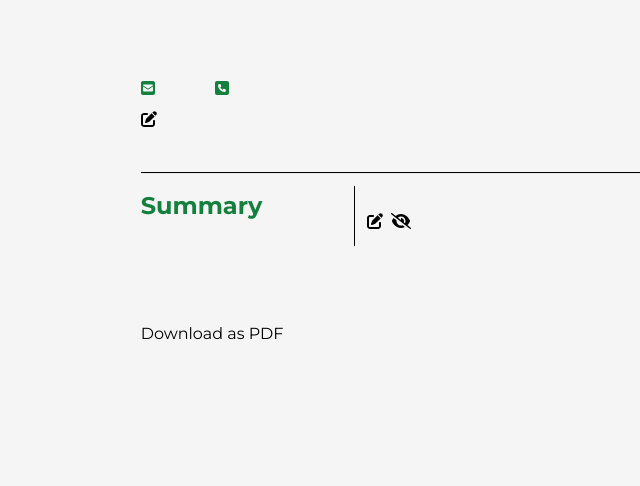
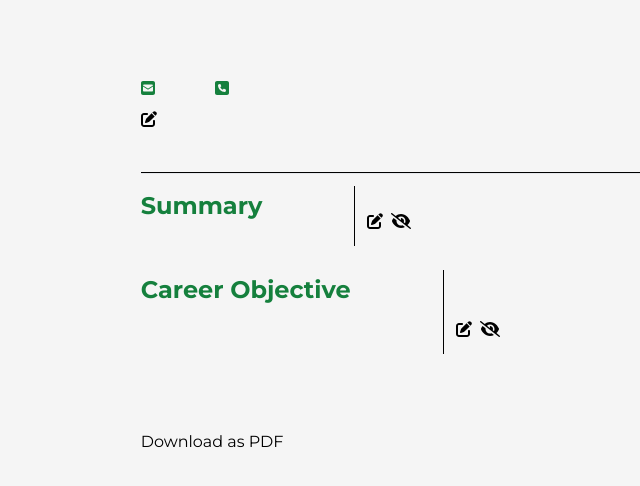
Before and after one commit to 00mark0/odin-project---cv-app, a React (Vite) app: page / in a window 1280 px wide. Shown: the top 486 px of the page, without its empty margins (166-806 px from the left). Built offline with nearby package versions, Linux system fonts and the light colour scheme.

Commit message:
objective section done

```diff
--- a/src/App.jsx
+++ b/src/App.jsx
@@ -2,6 +2,7 @@ import React, { useState } from "react";
 import "./App.css";
 import Info from "./components/Info";
 import Summary from "./components/Summary";
+import Objective from "./components/Objective";
 import html2canvas from "html2canvas";
 import jsPDF from "jspdf";
 
@@ -35,6 +36,7 @@ function App() {
             <Info />
             <hr />
             <Summary />
+            <Objective />
           </div>
           <button className="ml-10" onClick={printDocument}>
             Download as PDF
--- a/src/components/Info.jsx
+++ b/src/components/Info.jsx
@@ -68,7 +68,7 @@ function Info() {
             value={job}
             onChange={(e) => setJob(e.target.value)}
             onClick={(e) => e.preventDefault()}
-            className="text-2xl border border-black w-64 md:w-96 text-green-700 font-bold rounded-md "
+            className="text-2xl border border-black w-64 md:w-96 text-green-700 font-bold rounded-md"
           />
         ) : (
           <h2 className="font-bold text-green-700 text-2xl">{job}</h2>
--- /dev/null
+++ b/src/components/Objective.jsx
@@ -0,0 +1,76 @@
+import { PrintContext } from "../App";
+import { useState, useContext, useEffect } from "react";
+import { FontAwesomeIcon } from "@fortawesome/react-fontawesome";
+import {
+  faEye,
+  faEyeSlash,
+  faEdit,
+  faCheck,
+} from "@fortawesome/free-solid-svg-icons";
+
+function Objective() {
+  const isPrinting = useContext(PrintContext);
+  const [isEditing, setIsEditing] = useState(false);
+  const [isVisible, setIsVisible] = useState(
+    JSON.parse(localStorage.getItem("isVisible")) || true
+  );
+  const [paragraph1, setParagraph1] = useState(
+    localStorage.getItem("paragraph1") || ""
+  );
+  const [paragraph2, setParagraph2] = useState(
+    localStorage.getItem("paragraph2") || ""
+  );
+
+  useEffect(() => {
+    localStorage.setItem("isVisible", JSON.stringify(isVisible));
+    localStorage.setItem("paragraph1", paragraph1);
+    localStorage.setItem("paragraph2", paragraph2);
+  }, [isVisible, paragraph1, paragraph2]);
+
+  return isVisible ? (
+    <section id="objective" className="flex">
+      <h2 className="font-bold text-green-700 text-2xl mt-4 mr-20">
+        Career Objective
+      </h2>
+      <div className="border-l border-black m-3 p-3">
+        {isEditing ? (
+          <textarea
+            value={paragraph1}
+            onChange={(e) => setParagraph1(e.target.value)}
+            className="border border-black w-28 h-52 md:w-96 rounded-md p-2"
+          />
+        ) : (
+          <p>{paragraph1}</p>
+        )}
+        <br />
+        {isEditing ? (
+          <textarea
+            value={paragraph2}
+            onChange={(e) => setParagraph2(e.target.value)}
+            className="border border-black w-28 h-52 md:w-96 rounded-md p-2"
+          />
+        ) : (
+          <p className="mb-3">{paragraph2}</p>
+        )}
+        {!isPrinting && (
+          <button className="mr-2" onClick={() => setIsEditing(!isEditing)}>
+            <FontAwesomeIcon icon={isEditing ? faCheck : faEdit} />
+          </button>
+        )}
+        {!isPrinting && (
+          <button onClick={() => setIsVisible(false)}>
+            <FontAwesomeIcon icon={faEyeSlash} />
+          </button>
+        )}
+      </div>
+    </section>
+  ) : (
+    !isPrinting && (
+      <button onClick={() => setIsVisible(true)}>
+        <FontAwesomeIcon icon={faEye} />
+      </button>
+    )
+  );
+}
+
+export default Objective;
```
